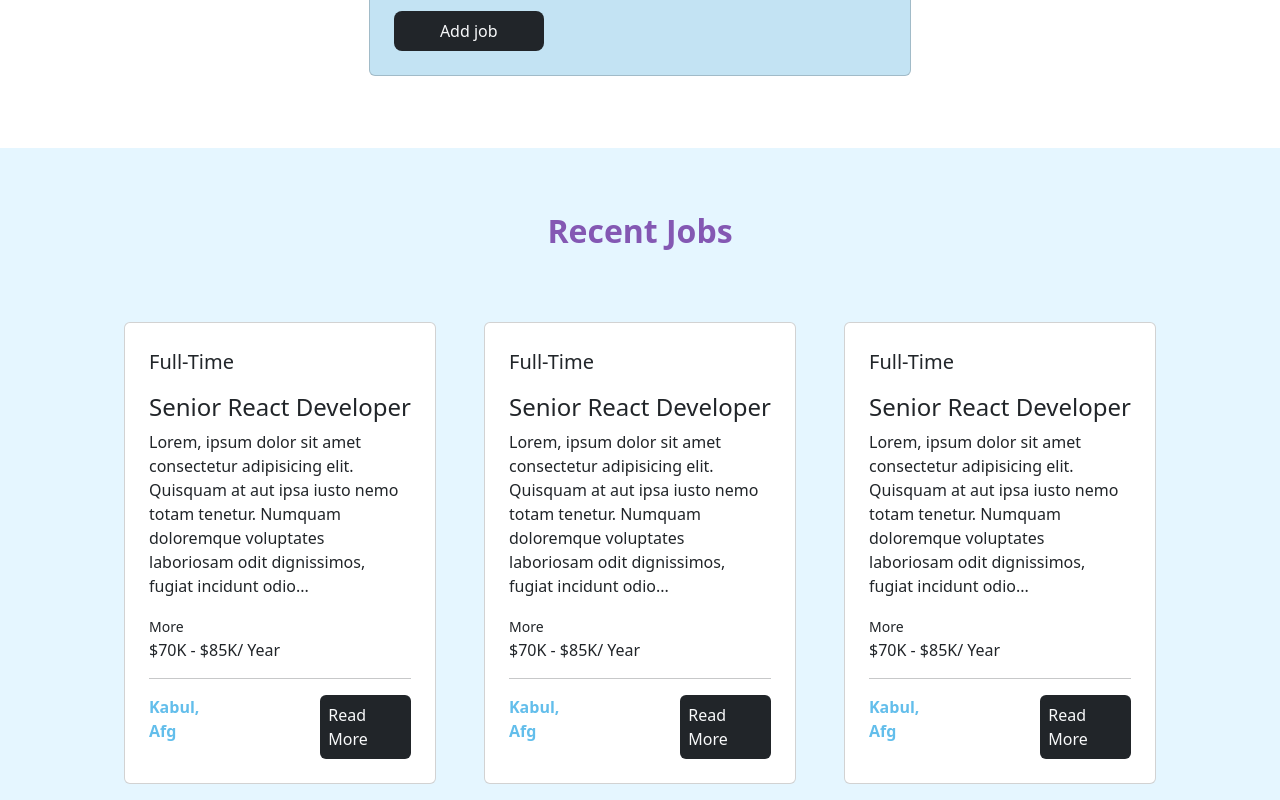
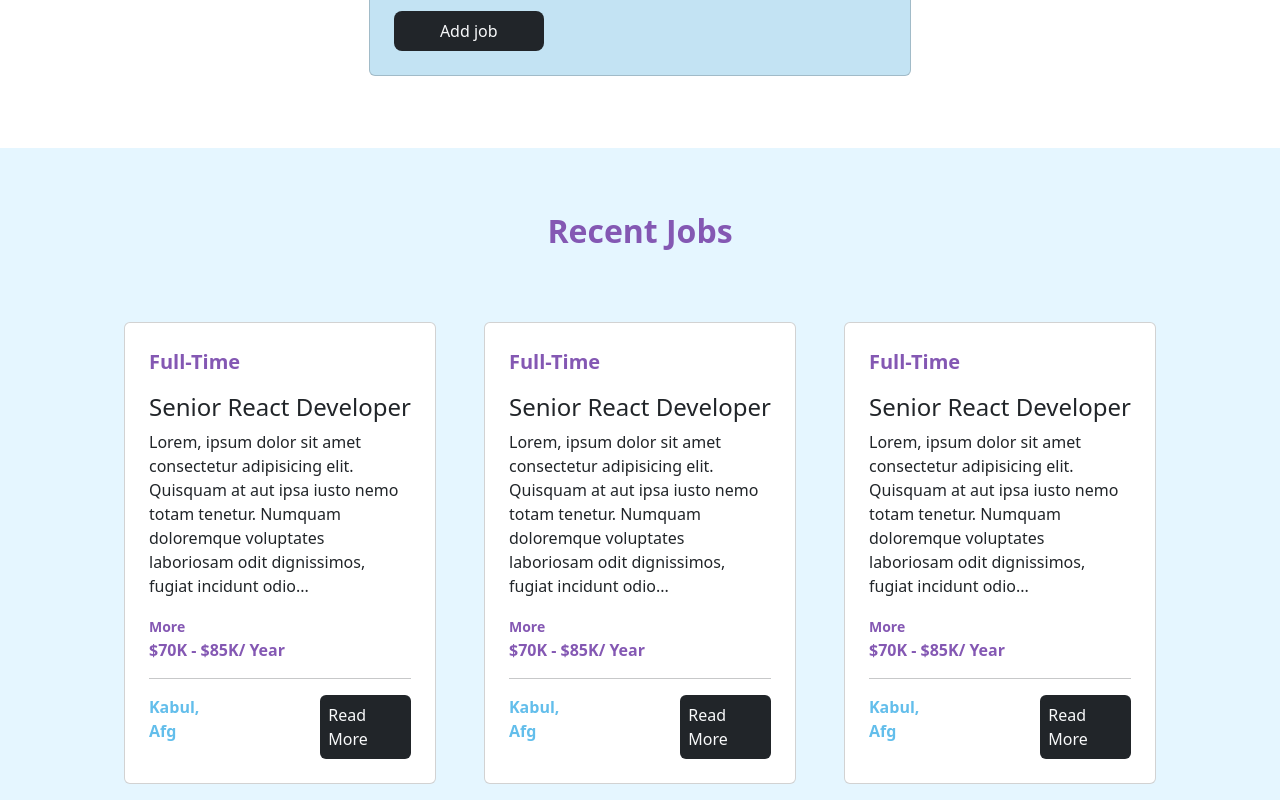
Before and after one commit to shukria-sultani/react-jobs-website, a React (Vite) app: page / in a window 1280 px wide. Shown: the part 806-1606 px from the top of the page. Built offline with nearby package versions, Linux system fonts and the light colour scheme; a web font is replaced by a local one.

Commit message:
Applied styling to the  job listing cards elements

```diff
--- a/src/index.css
+++ b/src/index.css
@@ -10,7 +10,7 @@
     bottom: -4px; /* Position below the link */
     width: 100%;
     height: 3px; /* Height of the underline */
-    background-color: #a0d2eb; /* Ice Cold */
+    background-color: #e5f6ff; /* Ice Cold */
     transform: scaleX(1); /* Show the underline */
     transition: transform 0.3s ease; /* Transition for the underline */
 }
@@ -66,3 +66,11 @@
     box-shadow: 0 4px 15px #d5b6f6; /* Add shadow for depth */
 
 }
+.card small{
+    color: #8458B3;
+    font-weight: 900;
+}
+.salary{
+    color: #8458B3;
+    font-weight: 900;
+}
```
